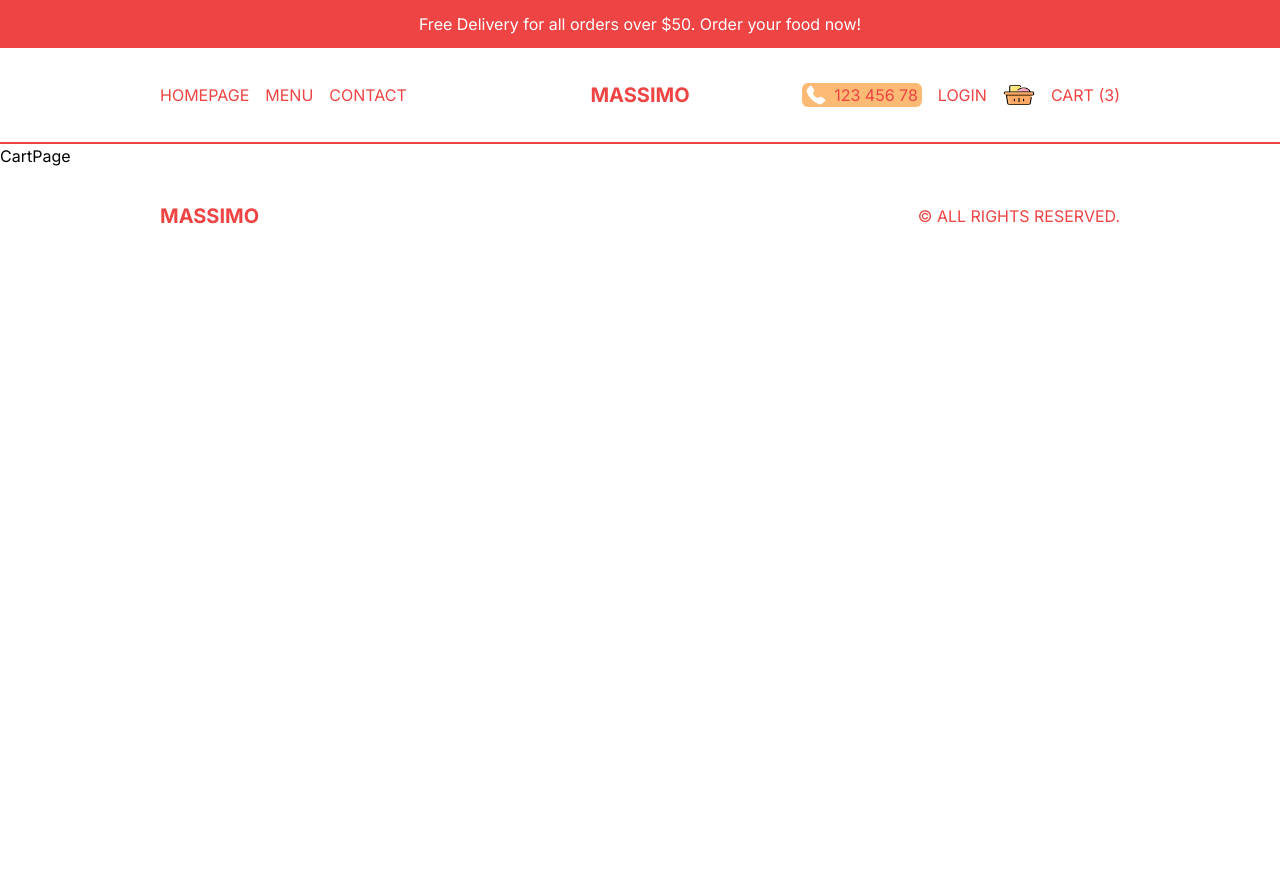
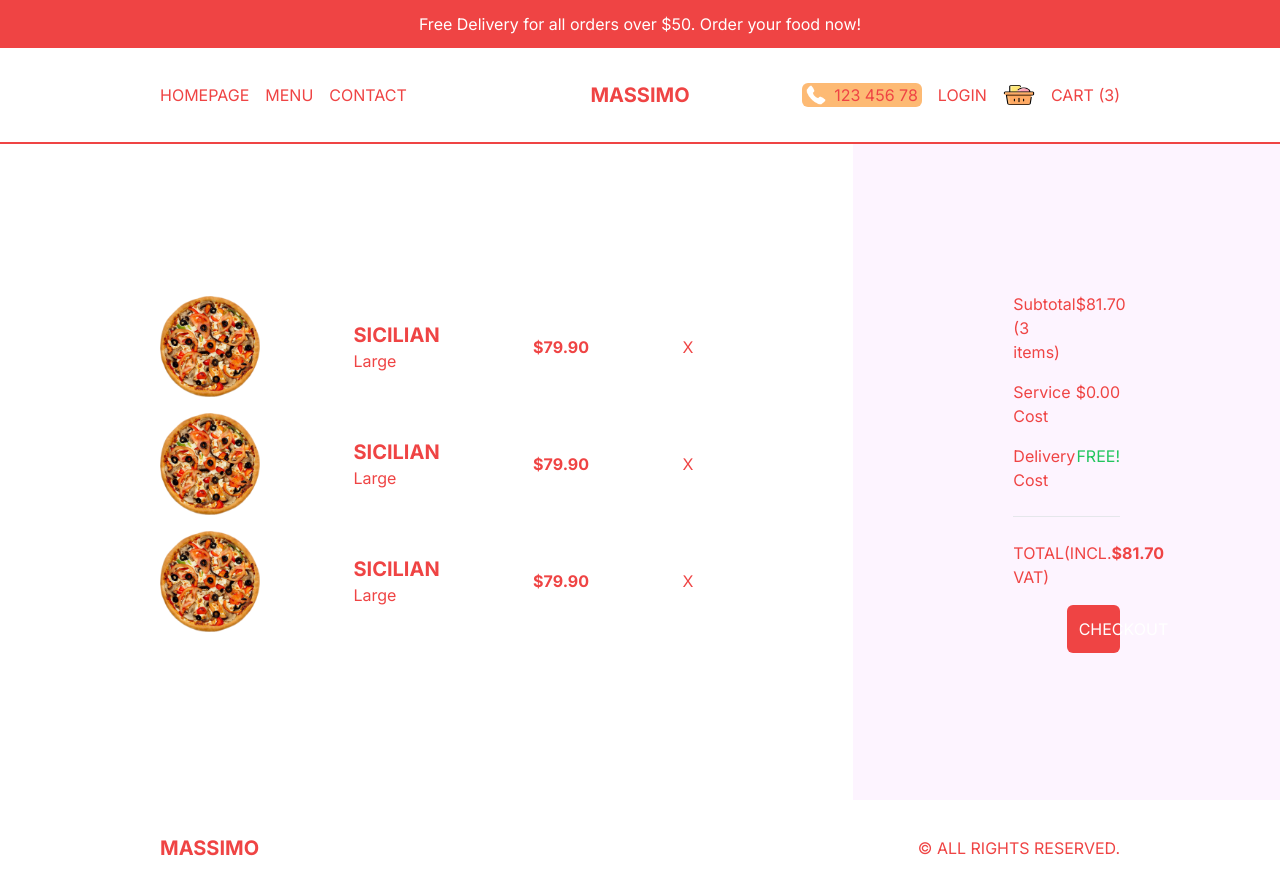
Before and after one commit to codeplan73/resturant-ui, a Next.js app: page /cart in a window 1280 px wide. Before the commit the page ends 800 px from the top, so only its background shows below. Built offline with nearby package versions, Linux system fonts and the light colour scheme.

Commit message:
completed cart page

```diff
--- a/src/app/cart/page.tsx
+++ b/src/app/cart/page.tsx
@@ -1,7 +1,67 @@
+import Image from 'next/image'
 import React from 'react'
 
 const CartPage = () => {
-  return <div>CartPage</div>
+  return (
+    <div className="h-[calc(100vh-6rem)] md:h-[calc(100vh-9rem)] flex flex-col text-red-500 lg:flex-row">
+      {/* PRODUCTS CONTAINER */}
+      <div className="h-1/2 p-4 flex flex-col justify-center overflow-scroll lg:h-full lg:w-2/3 2xl:w-1/2 lg:px-20 xl:px-40">
+        {/* SINGLE ITEM */}
+        <div className="flex items-center justify-between mb-4">
+          <Image src="/temporary/p1.png" alt="" width={100} height={100} />
+          <div className="">
+            <h1 className="uppercase text-xl font-bold">sicilian</h1>
+            <span>Large</span>
+          </div>
+          <h2 className="font-bold">$79.90</h2>
+          <span className="cursor-pointer">X</span>
+        </div>
+        {/* SINGLE ITEM */}
+        <div className="flex items-center justify-between mb-4">
+          <Image src="/temporary/p1.png" alt="" width={100} height={100} />
+          <div className="">
+            <h1 className="uppercase text-xl font-bold">sicilian</h1>
+            <span>Large</span>
+          </div>
+          <h2 className="font-bold">$79.90</h2>
+          <span className="cursor-pointer">X</span>
+        </div>
+        {/* SINGLE ITEM */}
+        <div className="flex items-center justify-between mb-4">
+          <Image src="/temporary/p1.png" alt="" width={100} height={100} />
+          <div className="">
+            <h1 className="uppercase text-xl font-bold">sicilian</h1>
+            <span>Large</span>
+          </div>
+          <h2 className="font-bold">$79.90</h2>
+          <span className="cursor-pointer">X</span>
+        </div>
+      </div>
+      {/* PAYMENT CONTAINER */}
+      <div className="h-1/2 p-4 bg-fuchsia-50 flex flex-col gap-4 justify-center lg:h-full lg:w-1/3 2xl:w-1/2 lg:px-20 xl:px-40 2xl:text-xl 2xl:gap-6">
+        <div className="flex justify-between">
+          <span className="">Subtotal (3 items)</span>
+          <span className="">$81.70</span>
+        </div>
+        <div className="flex justify-between">
+          <span className="">Service Cost</span>
+          <span className="">$0.00</span>
+        </div>
+        <div className="flex justify-between">
+          <span className="">Delivery Cost</span>
+          <span className="text-green-500">FREE!</span>
+        </div>
+        <hr className="my-2" />
+        <div className="flex justify-between">
+          <span className="">TOTAL(INCL. VAT)</span>
+          <span className="font-bold">$81.70</span>
+        </div>
+        <button className="bg-red-500 text-white p-3 rounded-md w-1/2 self-end">
+          CHECKOUT
+        </button>
+      </div>
+    </div>
+  )
 }
 
 export default CartPage
```
